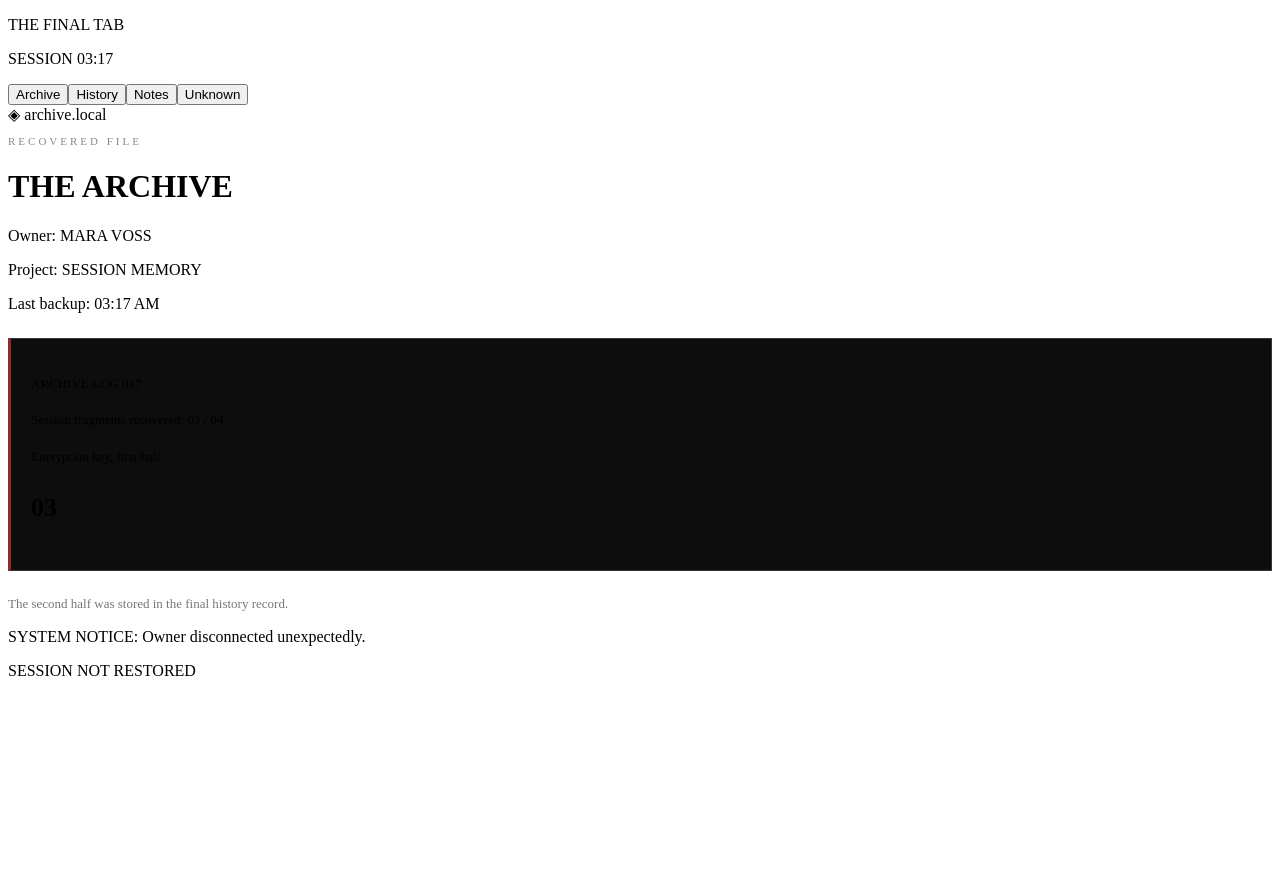
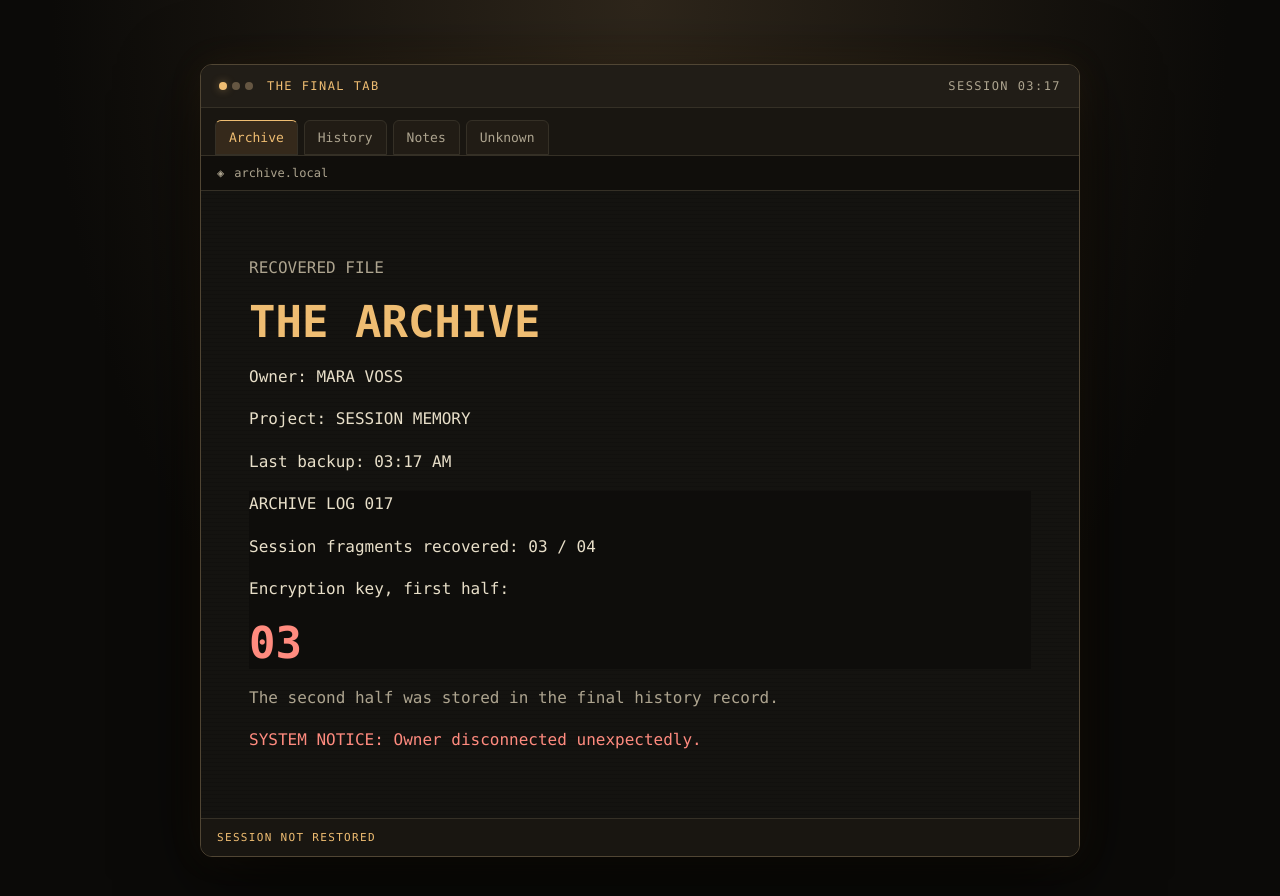
Before and after one commit to tanmaysukeerti/The-Final-Tab, a plain HTML site: page index.html in a window 1280 px wide. Before the commit the page ends 800 px from the top, so only its background shows below. Drawn offline with Linux system fonts and the light colour scheme.

Commit message:
Polish The Final Tab UI

```diff
--- a/style.css
+++ b/style.css
@@ -1,159 +1,173 @@
-.small-label {
-  font-size: 11px;
-  letter-spacing: 3px;
-  color: rgb(135, 135, 135);
+:root {
+  color-scheme: dark;
+  --terminal-bg: #141310;
+  --terminal-line: #353026;
+  --terminal-text: #e8dfc9;
+  --terminal-muted: #ada48f;
+  --terminal-amber: #efbd72;
+  --terminal-red: #ff8b7f;
 }
 
-.muted {
-  color: rgb(119, 119, 119);
-  font-size: 13px;
+* {
+  box-sizing: border-box;
 }
 
-.file-box,
-.terminal-box {
-  background: rgb(13, 13, 13);
-  border: 1px solid rgb(55, 55, 55);
-  border-left: 3px solid rgb(145, 42, 42);
-  padding: 20px;
-  margin: 25px 0;
-  font-size: 13px;
-  line-height: 1.8;
+body {
+  min-height: 100vh;
+  margin: 0;
+  padding: clamp(12px, 5vw, 64px);
+  background: radial-gradient(ellipse at top, #2e261b, #0b0a08 65%);
+  color: var(--terminal-text);
+  font-family: Consolas, "Courier New", monospace;
 }
 
-.terminal-box {
-  color: rgb(195, 195, 195);
+.browser {
+  width: min(100%, 880px);
+  margin: 0 auto;
+  overflow: hidden;
+  border: 1px solid #514634;
+  border-radius: 12px;
+  background: var(--terminal-bg);
+  box-shadow: 0 24px 80px #000a, 0 0 36px #e39a3114;
 }
 
-.secret-lines p {
-  margin: 7px 0;
+.titlebar {
+  display: flex;
+  align-items: center;
+  gap: 14px;
+  padding: 14px 18px;
+  border-bottom: 1px solid var(--terminal-line);
+  background: #211d17;
+  color: var(--terminal-amber);
   font-size: 12px;
+  letter-spacing: 0.12em;
 }
 
-.puzzle-form {
+.titlebar p {
+  margin: 0;
+}
+
+.titlebar .version {
+  margin-left: auto;
+  color: var(--terminal-muted);
+  text-align: right;
+}
+
+.window-buttons {
+  display: flex;
+  gap: 5px;
+}
+
+.window-buttons span {
+  width: 8px;
+  height: 8px;
+  border-radius: 50%;
+  background: #655642;
+}
+
+.window-buttons span:first-child {
+  background: var(--terminal-amber);
+  box-shadow: 0 0 8px #efbd7266;
+}
+
+.tabs {
   display: flex;
   flex-wrap: wrap;
-  gap: 10px;
-  margin-top: 25px;
+  gap: 6px;
+  padding: 12px 14px 0;
+  background: #191611;
 }
 
-.puzzle-form input {
-  background: rgb(15, 15, 15);
-  border: 1px solid rgb(92, 42, 42);
-  color: white;
-  padding: 14px;
-  min-width: 0;
-  max-width: 280px;
-  font-family: Consolas, monospace;
-  outline: none;
+.tabs button {
+  padding: 9px 13px;
+  border: 1px solid var(--terminal-line);
+  border-radius: 6px 6px 0 0;
+  background: #211c15;
+  color: var(--terminal-muted);
+  font: inherit;
+  font-size: 13px;
+  cursor: pointer;
 }
 
-.puzzle-form input:focus {
-  border-color: rgb(215, 68, 68);
-  box-shadow: 0 0 12px rgba(215, 68, 68, 0.2);
+.tabs button:hover {
+  color: var(--terminal-text);
+  background: #30281e;
 }
 
-.game-button {
-  padding: 14px 22px;
-  background: rgb(100, 26, 26);
-  color: white;
-  border: 1px solid rgb(160, 52, 52);
-  font-family: Consolas, monospace;
-  font-size: 12px;
-  letter-spacing: 1px;
-  cursor: pointer;
-  transition: 0.2s ease;
+.tabs button.active {
+  border-top-color: var(--terminal-amber);
+  background: #35291b;
+  color: var(--terminal-amber);
 }
 
-.game-button:hover {
-  background: rgb(155, 34, 34);
-  box-shadow: 0 0 15px rgba(180, 34, 34, 0.3);
+.addressbar {
+  display: flex;
+  gap: 10px;
+  padding: 10px 16px;
+  border-block: 1px solid var(--terminal-line);
+  background: #100e0b;
+  color: var(--terminal-muted);
+  font-size: 12px;
+  overflow-wrap: anywhere;
 }
 
-.game-button.secondary {
-  background: rgb(28, 28, 28);
-  border-color: rgb(90, 90, 90);
+#pageContent {
+  min-height: 360px;
+  padding: clamp(20px, 5vw, 48px);
+  background: repeating-linear-gradient(
+    180deg,
+    transparent 0 3px,
+    #0002 3px 4px
+  );
+  line-height: 1.65;
 }
 
-.game-button.secondary:hover {
-  background: rgb(55, 55, 55);
+#pageContent h1 {
+  margin: 0 0 16px;
+  color: var(--terminal-amber);
+  font-size: clamp(26px, 5vw, 44px);
+  line-height: 1.15;
+  overflow-wrap: anywhere;
 }
 
-.choice-buttons {
-  display: flex;
-  flex-wrap: wrap;
-  gap: 15px;
-  margin-top: 25px;
+#pageContent .small-label,
+#pageContent .muted {
+  color: var(--terminal-muted);
 }
 
-.glitch-text {
-  color: rgb(225, 65, 65);
-  text-shadow: 2px 0 rgba(255, 0, 0, 0.35), -2px 0 rgba(0, 180, 255, 0.25);
-  animation: glitch 3s infinite;
+#pageContent .file-box,
+#pageContent .terminal-box {
+  border-color: var(--terminal-line);
+  border-left-color: var(--terminal-amber);
+  background: #0e0d0b;
+  color: var(--terminal-text);
 }
 
-@keyframes glitch {
-  0%, 90%, 100% {
-    transform: translate(0);
-  }
-  92% {
-    transform: translate(2px, -1px);
-  }
-  94% {
-    transform: translate(-2px, 1px);
-  }
-  96% {
-    transform: translate(1px, 2px);
-  }
+#pageContent .warning,
+#pageContent .glitch-text {
+  color: var(--terminal-red);
 }
 
-.ending {
-  padding: 30px 0;
-  animation: fadeIn 2s ease;
+#pageContent .glitch-text {
+  text-shadow: 2px 0 #a32038, -2px 0 #275d60;
 }
 
-.ending h1 {
-  font-size: 30px;
-  letter-spacing: 2px;
+#status {
+  padding: 12px 16px;
+  border-top: 1px solid var(--terminal-line);
+  background: #191611;
+  color: var(--terminal-amber);
+  font-size: 11px;
+  letter-spacing: 0.12em;
 }
 
-@keyframes fadeIn {
-  from {
-    opacity: 0;
-  }
-  to {
-    opacity: 1;
-  }
+.browser:has(#pageContent .glitch-text) .addressbar {
+  border-color: #6e3330;
+  background: #2d1514;
+  color: var(--terminal-red);
 }
 
-@media (max-width: 600px) {
-  .browser {
-    width: 100%;
-    min-height: 100vh;
-    border-radius: 0;
-  }
-
-  .titlebar {
-    padding: 0 10px;
-    letter-spacing: 0;
-  }
-
-  .version {
-    font-size: 9px;
-  }
-
-  .tab {
-    padding: 12px;
-    font-size: 11px;
-  }
+.browser :is(button, input):focus-visible {
+  outline: 2px solid var(--terminal-amber);
+  outline-offset: 2px;
 }
-
-@media (prefers-reduced-motion: reduce) {
-  .glitch-text,
-  .ending {
-    animation: none;
-  }
-
-  .game-button {
-    transition: none;
-  }
-}
```
